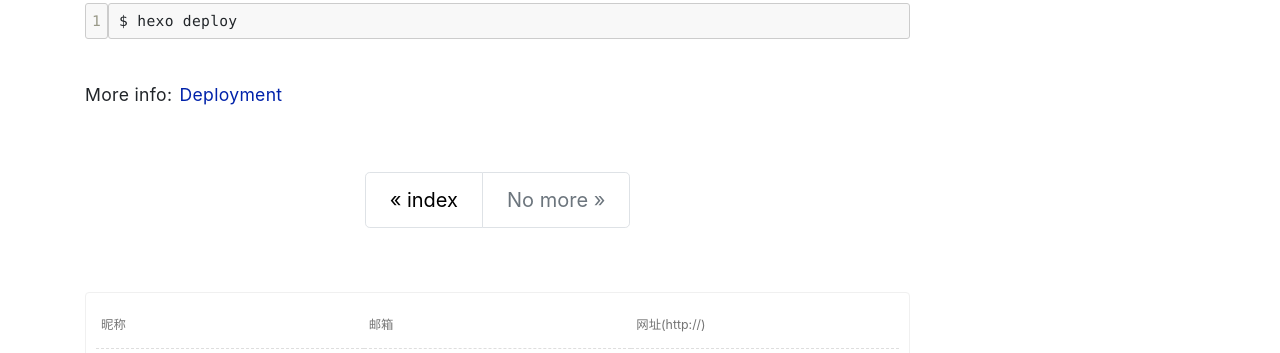
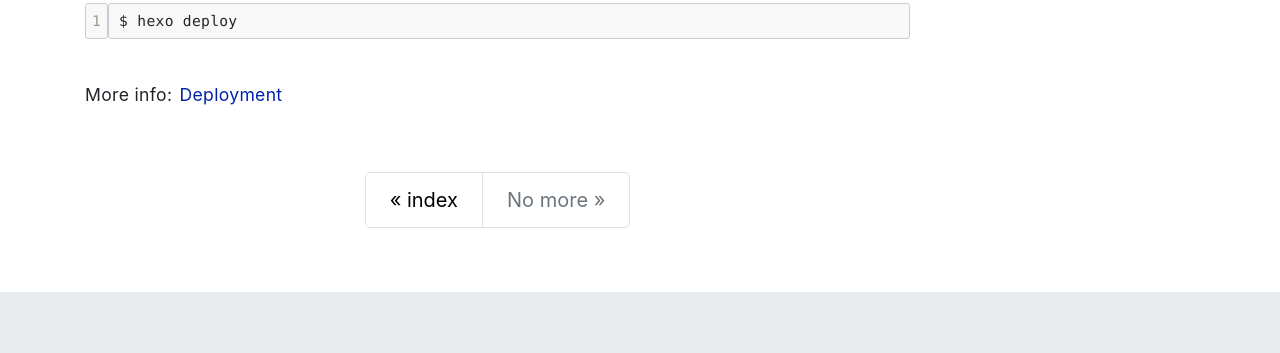
Before and after one commit to Dom-fun/Dom-fun.github.io, a plain HTML site: page 2020/02/17/hello-world/index.html in a window 1280 px wide. Shown: the part 1151-1504 px from the top of the page. Drawn offline with nearby package versions, Linux system fonts and the light colour scheme; some packages are replaced by stand-ins of ours; no server answers; some icons are missing.

Commit message:
Site updated: 2020-02-17 17:12:04

```diff
--- a/2020/02/17/hello-world/index.html
+++ b/2020/02/17/hello-world/index.html
@@ -313,18 +313,5 @@ $(document).ready(function() {
 
 
 
-    <script>
-    new Valine({
-        el: "#vcomment",
-        appId: "xxxxxxxxxx",
-        appKey: "xxxxxxxxxx",
-        notify: false,
-        varify: false,
-        avatar: 'identicon',
-        placeholder: "",
-        recordIP: true
-    })
-</script>
-
 </body>
 </html>
```
Also changed, not shown: 2020/02/17/index/index.html (+0 -13 lines), 2020/02/17/测试/index.html (+0 -13 lines).
